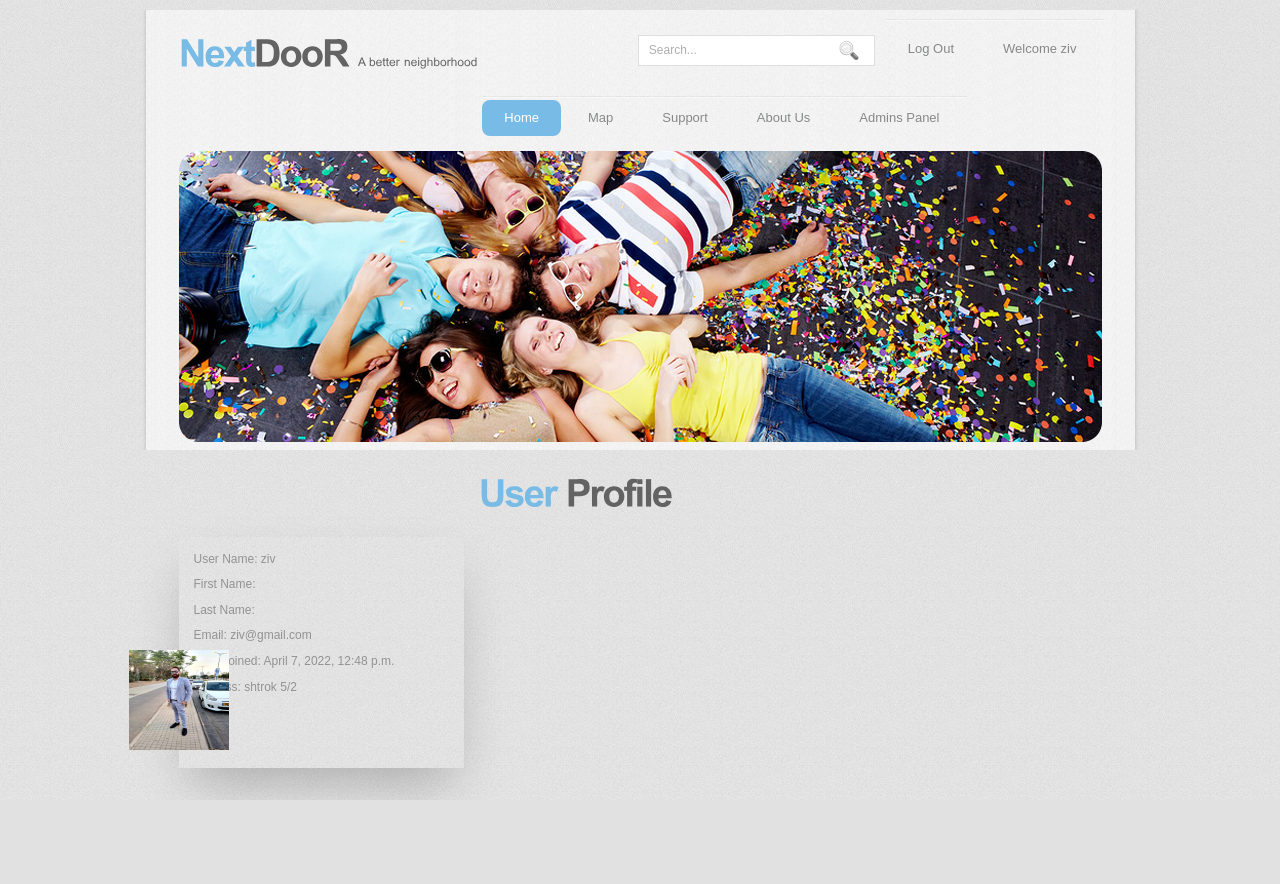
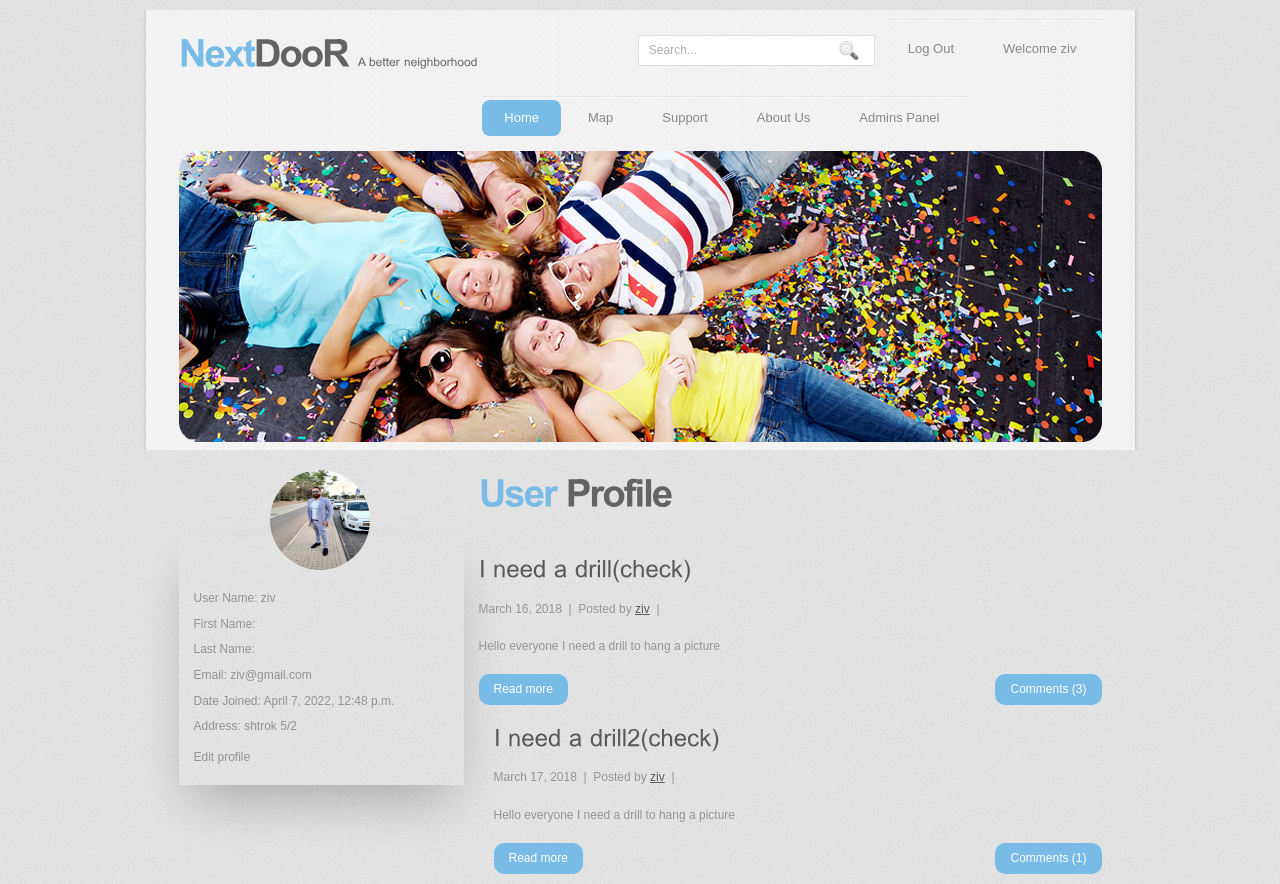
Before and after one commit to Project-Management-SCE/PM2022_TEAM_4, a Django app: a page that uses templates/Account/user_profile.html in a window 1280 px wide. Before the commit the page ends 800 px from the top, so only its background shows below. Run offline with Django 4.2, Linux system fonts and the light colour scheme; a user stored in the database is signed in; data comes from the database, SQL or seed files in the repository; both versions use the stored data as it was after the commit.

Commit message:
update profile page
change style and permission in profile page

```diff
--- a/NextDoor/Account/views.py
+++ b/NextDoor/Account/views.py
@@ -7,7 +7,8 @@ from django.views import generic
 from .form import CustomUserCreationForm, UserProfileForm
 from .models import CustomUser, UserProfile
 from django.db.models.signals import post_save
-
+from django.contrib.auth import authenticate
+from django.contrib import messages
 
 class SignupPageView(generic.CreateView):
     form_class = CustomUserCreationForm
@@ -32,13 +33,20 @@ def user_profile(request,pk_test):
 
     return render(request, "Account/user_profile.html",{'get_user': get_user, 'profile': profile})
 
+
+@login_required()
 def edit_profile(request,pk_test):
-    get_user = CustomUser.objects.get(username=pk_test)
-    profile = UserProfile.objects.get(user=get_user)
-    form = UserProfileForm(request.POST or None, instance=profile)
-    if request.method == 'POST':
-        form = UserProfileForm(request.POST, instance=profile)
-        if form.is_valid():
-            form.save()
-            return redirect('user_profile', pk_test)
-    return render(request, "Account/edit_profile.html",{'get_user': get_user, 'profile': profile , 'form': form})
+    if request.user.username==pk_test:
+        get_user = CustomUser.objects.get(username=pk_test)
+        profile = UserProfile.objects.get(user=get_user)
+        form = UserProfileForm(request.POST or None, instance=profile)
+        if request.method == 'POST':
+            form = UserProfileForm(request.POST, instance=profile)
+            if form.is_valid():
+                form.save()
+                messages.success(request,'Your Profile has been changed successfully!')
+                return redirect('user_profile', pk_test)
+        return render(request, "Account/edit_profile.html",{'get_user': get_user, 'profile': profile , 'form': form})
+    else:
+        messages.success(request, 'You do not have permission to edit a profile that is not you!')
+        return render(request, 'home/HomePage.html')
--- a/NextDoor/Home/views.py
+++ b/NextDoor/Home/views.py
@@ -1,4 +1,6 @@
 from django.shortcuts import render
+
+
 
 def home(request):
     return render(request,'home/HomePage.html')
--- a/templates/Account/user_profile.html
+++ b/templates/Account/user_profile.html
@@ -57,6 +57,12 @@
 }
 
 }</style>
+    {% if messages %}
+        {% for message in messages %}
+         {% if message.tags %}  <script>alert("{{ message }}")</script> {% endif %}
+        {% endfor %}
+
+    {% endif %}
 <div>
        <div class="logo" style="width: 321px;
                                 height: 97px;
@@ -70,22 +76,47 @@
           <div class="gadget">
             <div class="clr" ></div>
             <ul class="sb_menu">
+                <div style="padding: 9px 141px;">
+                <img src="{{profile.image.url}}" alt="user_profile" style="width: 100px;
+                                                                           height: 100px;
+                                                                           margin-left: -50px;
+                                                                           border-radius: 60px;
+                                                                           margin-top: -95px;">
+                    </div>
               <li>User Name: {{get_user.username}}</li>
               <li>First Name: {{get_user.first_name}}</li>
               <li>Last Name: {{get_user.last_name}}</li>
               <li>Email: {{get_user.email}}</li>
               <li>Date Joined: {{get_user.date_joined}}</li>
                 <li>Address: {{profile.address}}</li>
-                <img src="{{profile.image.url}}" alt="user_profile" style="width: 100px;
-                                                                                     height: 100px;
-                                                                                            margin-left: -50px;
+                {% if get_user.id == user.id %}
+                <li><a href="/Account/user_profile/{{user.username}}/edit">Edit profile</a></li>
+                {% endif %}
 
-                                                                                            margin-top: -50px;">
 
 
             </ul>
           </div>
-
+</div>
+    <div class="content">
+      <div class="content_bg">
+        <div class="mainbar">
+          <div class="article">
+            <h2><span>I need a drill(check)</span></h2>
+            <div class="clr"></div>
+            <p class="post-data"><span class="date">March 16, 2018</span> &nbsp;|&nbsp; Posted by <a href="#">{{get_user.username}}</a> &nbsp;|&nbsp;</p>
+            <p>Hello everyone I need a drill to hang a picture</p>
+            <p class="spec"><a href="#" class="com fr">Comments (3)</a> <a href="#" class="rm fl">Read more</a></p>
+            <div class="clr"></div>
+            <div class="article">
+            <h2><span>I need a drill2(check)</span></h2>
+            <div class="clr"></div>
+            <p class="post-data"><span class="date">March 17, 2018</span> &nbsp;|&nbsp; Posted by <a href="#">{{get_user.username}}</a> &nbsp;|&nbsp;</p>
+            <p>Hello everyone I need a drill to hang a picture</p>
+            <p class="spec"><a href="#" class="com fr">Comments (1)</a> <a href="#" class="rm fl">Read more</a></p>
+            <div class="clr"></div>
+          </div>
+        </div>
         <div class="clr"></div>
       </div>
     </div>
```
Also changed, not shown: templates/home/HomePage.html (+9 -0 lines), NextDoor/Account/migrations/0001_initial.py, NextDoor/Account/migrations/0002_alter_userprofile_user.py (deleted), NextDoor/Account/migrations/0003_alter_userprofile_user.py (deleted), NextDoor/Account/migrations/0004_alter_userprofile_image.py (deleted), NextDoor/Account/migrations/0005_alter_userprofile_image.py (deleted), NextDoor/db.sqlite3, NextDoor/profile_image/241259527_4843216589026295_1712687661043263017_n.jpg (added).
